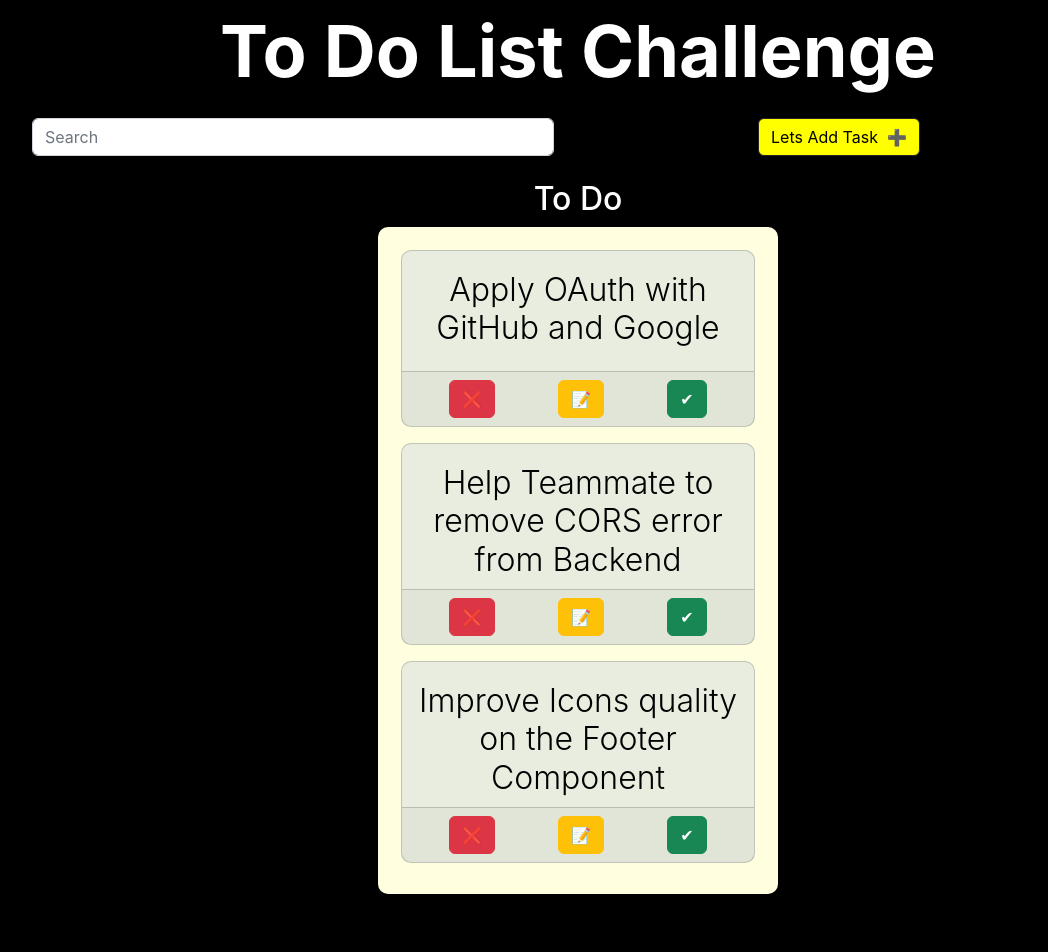
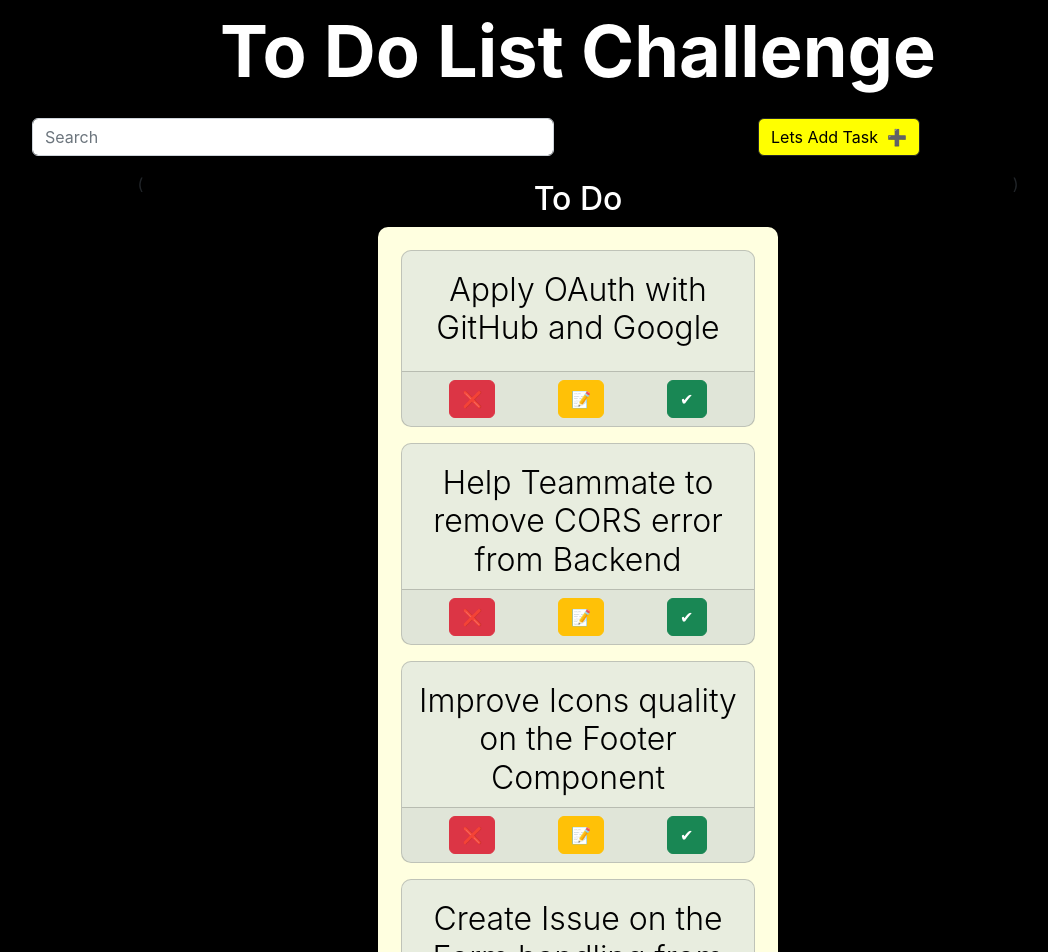
Before and after one commit to HaseebUllahAbbasi/to-to-list-challenge, a React (Create React App) app: page / in a window 1280 px wide. Shown: the top 952 px of the page, without its empty margins (62-1110 px from the left). Before the commit the page ends 902 px from the top, so only its background shows below. Built offline with nearby package versions, Linux system fonts and the light colour scheme.

Commit message:
refactoring code remove extra colum

```diff
--- a/src/components/Task.tsx
+++ b/src/components/Task.tsx
@@ -2,7 +2,7 @@ import React, { FC } from "react"
 import { DraggableProvided, DraggableStateSnapshot } from "react-beautiful-dnd"
 import Swal from 'sweetalert2'
 
-import { TaskItem, Columns } from "../types"
+import { TaskItem, ToDo } from "../types"
 
 
 /**
@@ -11,16 +11,14 @@ import { TaskItem, Columns } from "../types"
 
 const onDelete = (
   Pickedindex: number,
-  data: Columns[],
-  setColumns: {
-    (value: React.SetStateAction<Columns[]>): void;
+  data: ToDo,
+  setData: {
+    (value: React.SetStateAction<ToDo>): void;
     (arg0: any[]): void;
   },
-  ColName: string,
-  ColIndex: number
 ) => {
-  data[ColIndex].items.splice(Pickedindex, 1);
-  setColumns([...data]);
+  data.items.splice(Pickedindex, 1);
+  setData({ ...data });
 };
 
 /**
@@ -29,42 +27,37 @@ const onDelete = (
  * */
 const onComplete = (
   Pickedindex: number,
-  data: Columns[],
-  setColumns: {
-    (value: React.SetStateAction<Columns[]>): void;
+  data: ToDo,
+  setData: {
+    (value: React.SetStateAction<ToDo>): void;
     (arg0: any[]): void;
   },
-  ColName: string,
-  ColIndex: number
+  completed: boolean
 ) => {
-  if (ColName === "Completed") {
-    alert("Already Completed ");
-    return;
-  }
 
-
-  // const NewItem = data[ColIndex].items.splice(Pickedindex, 1);
-  // data[1].items.splice(0, 0, NewItem[0]);
-  setColumns([...data]);
+  if (completed)
+    data.items[Pickedindex].completed = false;
+  else
+    data.items[Pickedindex].completed = true;
+  setData({ ...data });
 };
 
 
 type TaskProps = {
-  item: TaskItem,
+  ToDoItemData: TaskItem,
   searchText: string,
   provided: DraggableProvided,
   snapshot: DraggableStateSnapshot,
   index: number,
-  columns: Columns[],
-  setColumns: {
-    (value: React.SetStateAction<Columns[]>): void;
-    (arg0: any[]): void;
-  }
-  colItem: Columns,
-  ColIndex: number,
+  data: ToDo,
+  setData: {
+    (value: React.SetStateAction<ToDo>): void;
+    (arg0: any): void;
   }
 
-const Task: FC<TaskProps> = ({ item, searchText, provided, snapshot, index, setColumns, columns, colItem, ColIndex }) => {
+}
+
+const Task: FC<TaskProps> = ({ ToDoItemData: item, searchText, provided, snapshot, index, setData, data: columns }) => {
 
   return (
     <div
@@ -85,7 +78,7 @@ const Task: FC<TaskProps> = ({ item, searchText, provided, snapshot, index, setC
 
         backgroundColor: snapshot.isDragging
           ? "#F5E0B7"
-          : "#E8EDDF",
+          : item.completed === true ? "#E5D4CE" : "#E8EDDF",
         color: "black",
         ...provided.draggableProps.style
       }}
@@ -116,9 +109,7 @@ const Task: FC<TaskProps> = ({ item, searchText, provided, snapshot, index, setC
                 onDelete(
                   index,
                   columns,
-                  setColumns,
-                  colItem.name,
-                  ColIndex
+                  setData,
                 );
                 Swal.fire(
                   'Deleted!',
@@ -155,9 +146,9 @@ const Task: FC<TaskProps> = ({ item, searchText, provided, snapshot, index, setC
             )
               .then((result) => {
                 if (result.isConfirmed) {
-                  const data = [...columns];
-                  data[ColIndex].items[index].text = result.value;
-                  setColumns([...data]);
+                  const newData = columns;
+                  newData.items[index].text = result.value;
+                  setData({ ...newData });
                   Swal.fire({
                     title: `Task Modified`,
                     text: (result.value),
@@ -174,26 +165,80 @@ const Task: FC<TaskProps> = ({ item, searchText, provided, snapshot, index, setC
           </span>
         </button>
         {
-          colItem.name !== "Completed" &&
+          item.completed === false ?
             <button
               className="btn btn-success"
               title="Complete"
               onClick={() => {
+
+                Swal.fire({
+                  title: 'Are you sure?',
+                  text: item.completed === true ? "do you  want to Add To Task Again !" : "do you  want to Complete !",
+                  icon: 'warning',
+                  showCancelButton: true,
+                  confirmButtonColor: 'green',
+                  cancelButtonColor: '#3085d6 ',
+                  confirmButtonText: 'Yes, Complete it!'
+                }).then((result) => {
+                  if (result.isConfirmed) {
+
                     onComplete(
                       index,
                       columns,
-                setColumns,
-                colItem.name,
-                ColIndex
+                      setData,
+                      item.completed,
                     );
+                    Swal.fire(
+                      'Completed',
+                      'Task Completed',
+                      'success'
+                    )
+                  }
+                })
               }}
             >
               ✔
+            </button> :
+            <button
+              className="btn btn-dark"
+              title="Add To Task Again"
+              onClick={() => {
+                Swal.fire({
+                  title: 'Are you sure?',
+                  text: item.completed === true ? "do you  want to Add To Task Again !" : "do you  want to Complete !",
+                  icon: 'warning',
+                  showCancelButton: true,
+                  confirmButtonColor: 'black',
+                  cancelButtonColor: '#3085d6 ',
+                  confirmButtonText: 'Yes, Complete it!'
+                }).then((result) => {
+                  if (result.isConfirmed) {
+
+                    onComplete(
+                      index,
+                      columns,
+                      setData,
+                      item.completed,
+                    );
+                    Swal.fire(
+                      'Completed',
+                      'Task Completed',
+                      'success'
+                    )
+                  }
+                })
+
+              }}
+            >
+
+              <span role="img" aria-label="Add Again">
+                ➕
+              </span>
             </button>
 
         }
       </div>
-    </div>
+    </div >
 
 
 
--- a/src/components/Tasks.tsx
+++ b/src/components/Tasks.tsx
@@ -1,6 +1,6 @@
 import React, { FC, useState } from "react";
 import { columsData } from "../data";
-import { Columns, TaskItem } from '../types/index'
+import { TaskItem, ToDo } from '../types/index'
 import { v4 as uuidv4 } from "uuid";
 import Swal from 'sweetalert2'
 import withReactContent from 'sweetalert2-react-content'
@@ -9,38 +9,34 @@ import Task from "./Task";
 
 /**
  *  Handling the Dragging Event and checking valid point to be dragged
- *   then Changing Data Accordingly
+ *  then Changing Data Accordingly
  * **/
 const onDragEnd = (
   result: DropResult,
-  data: Columns[],
-  setColumns: {
-    (value: React.SetStateAction<Columns[]>): void;
-    (arg0: any[]): void;
+  data: ToDo,
+  setData: {
+    (value: React.SetStateAction<ToDo>): void;
+    (arg0: any): void;
   }
 ) => {
 
   if (!result.destination) return;
   const { source, destination } = result;
-  const colId = source.droppableId;
+
   const Pickedindex = source.index;
-  const SourceIndex = data.findIndex(
-    (item: { id: any }) => item.id === colId
-  );
-  const removed = data[SourceIndex].items.splice(Pickedindex, 1);
-  data[SourceIndex].items.splice(destination.index, 0, removed[0]);
-  setColumns([...data])
-
-
-
+  const removed = data.items.splice(Pickedindex, 1);
+  data.items.splice(destination.index, 0, removed[0]);
+  setData({ ...data })
 };
 /**
  * Deleting the Selected Task
  * */
 
+
+
 const Tasks: FC = () => {
   const MySwal = withReactContent(Swal);
-  const [columns, setColumns] = useState<Columns[]>([...columsData]);
+  const [data, setData] = useState<ToDo>({ ...columsData });
   const [searchText, setTaskText] = useState<string>("");
 
 
@@ -55,7 +51,6 @@ const Tasks: FC = () => {
         <div className="col-md-6 col-xs-12 mb-3">
           <input
             className="form-control"
-            // style={{ width: "" }}
 
             value={searchText}
             placeholder={"Search"}
@@ -93,15 +88,15 @@ const Tasks: FC = () => {
                   }
 
                   if (result.isConfirmed) {
-                    const data = [...columns];
+                    const newData = { ...data };
                     const newTask: TaskItem = {
                       id: uuidv4(),
                       text: result.value,
                       completed: false,
 
                     }
-                    data[0].items.splice(0, 0, newTask);
-                    setColumns([...data]);
+                    newData.items.splice(0, 0, newTask);
+                    setData(newData);
 
                     Swal.fire({
                       title: `Task Added`,
@@ -120,14 +115,14 @@ const Tasks: FC = () => {
       </div>
 
       <DragDropContext
-        onDragEnd={(result) => onDragEnd(result, columns, setColumns)}
+        onDragEnd={(result) => onDragEnd(result, data, setData)}
       >
         <div className="d-flex justify-content-around   flex-wrap">
-          {columns.map((colItem, ColIndex) => (
-            <div className="my-2" key={ColIndex}>
+          (
+          <div className="my-2" key={0}>
             <div>
-                <h2 className="text-center" style={{ color: "white" }}>{colItem.name}</h2>
-                <Droppable droppableId={colItem.id} key={colItem.id}>
+              <h2 className="text-center" style={{ color: "white" }}>{data.name}</h2>
+              <Droppable droppableId={data.id} key={data.id}>
                 {(provided, snapshot) => {
                   return (
                     <div
@@ -145,7 +140,7 @@ const Tasks: FC = () => {
                       }}
                     >
 
-                        {colItem.items.map((item, index) => {
+                      {data.items.map((item, index) => {
                         return (
                           <Draggable
                             key={item.id}
@@ -155,7 +150,7 @@ const Tasks: FC = () => {
                             {(provided, snapshot) => {
                               return (
 
-                                  <Task columns={columns} index={index} provided={provided} snapshot={snapshot} item={item} setColumns={setColumns} searchText={searchText} colItem={colItem} ColIndex={ColIndex} />
+                                <Task data={data} index={index} provided={provided} snapshot={snapshot} ToDoItemData={item} setData={setData} searchText={searchText} />
 
                               );
                             }}
@@ -171,7 +166,7 @@ const Tasks: FC = () => {
             </div>
           </div>
 
-          ))}
+          )
         </div>
       </DragDropContext>
 
--- a/src/data/index.tsx
+++ b/src/data/index.tsx
@@ -1,7 +1,7 @@
 import { v4 as uuidv4 } from "uuid";
-import { Columns, TaskItem } from '../types/index'
+import { ToDo, TaskItem } from '../types/index'
 
-const ToDo: TaskItem[] = [
+const ToDoData: TaskItem[] = [
   {
     id: uuidv4(),
     text:
@@ -24,9 +24,14 @@ const ToDo: TaskItem[] = [
     completed: false,
 
   },
+  {
+    id: uuidv4(),
+    text:
+      "Create Issue on the Form handling from front End",
+    completed: false,
+
+  },
+
 ];
-export const columsData: Columns[] = [
-  { id: uuidv4(), name: "To Do", items: ToDo },
-];
-
-//  rgb(163 161 163) #a3a1a3
+export const columsData: ToDo =
+  { id: uuidv4(), name: "To Do", items: ToDoData };
--- a/src/types/index.tsx
+++ b/src/types/index.tsx
@@ -4,7 +4,7 @@ export type TaskItem = {
   completed: boolean,
 
 };
-export type Columns = {
+export type ToDo = {
   id: string;
   name: string;
   items: TaskItem[];
```
Lines whose indentation alone changed are shown as unchanged.
